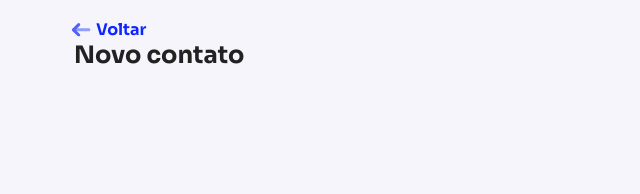
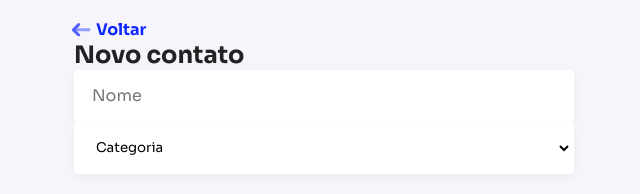
Before and after one commit to pmenta/my-contacts, a React (Create React App) app: page /new in a window 1280 px wide. Shown: the part 138-332 px from the top of the page, without its empty margins (316-956 px from the left). Built offline with nearby package versions, Linux system fonts and the light colour scheme.

Commit message:
created form components

```diff
--- a/src/assets/styles/global.js
+++ b/src/assets/styles/global.js
@@ -18,4 +18,8 @@ export default createGlobalStyle`
   button {
     cursor: pointer;
   }
+
+  input {
+    font-size: 16px;
+  }
 `;
--- /dev/null
+++ b/src/components/Input.js
@@ -0,0 +1,22 @@
+import styled from 'styled-components';
+
+export const Input = styled.input`
+  width: 100%;
+  height: 52px;
+  padding: 0 16px;
+
+  border-radius: 4px;
+  border: 2px solid #fff;
+
+  outline: none;
+
+  background: #fff;
+  box-shadow: 0px 4px 10px rgba(0, 0, 0, 0.04);
+
+  transition: border-color .2s ease-in;
+
+  &:focus {
+    border-color: ${({ theme }) => theme.colors.primary.main};
+  }
+
+`;
--- a/src/components/PageHeader/styles.js
+++ b/src/components/PageHeader/styles.js
@@ -4,6 +4,7 @@ export const Container = styled.header`
   a {
     display: flex;
     align-items: center;
+    width: 75px;
 
     text-decoration: none;
 
--- /dev/null
+++ b/src/components/Select.js
@@ -0,0 +1,22 @@
+import styled from 'styled-components';
+
+export const Select = styled.select`
+  width: 100%;
+  height: 52px;
+  padding: 0 16px;
+
+  border-radius: 4px;
+  border: 2px solid #fff;
+
+  outline: none;
+
+  background: #fff;
+  box-shadow: 0px 4px 10px rgba(0, 0, 0, 0.04);
+
+  transition: border-color .2s ease-in;
+
+  &:focus {
+    border-color: ${({ theme }) => theme.colors.primary.main};
+  }
+
+`;
--- a/src/pages/NewContact/Index.jsx
+++ b/src/pages/NewContact/Index.jsx
@@ -1,5 +1,17 @@
 import { PageHeader } from '../../components/PageHeader';
+import { Input } from '../../components/Input';
+import { Select } from '../../components/Select';
 
 export function NewContact() {
-  return (<PageHeader title="Novo contato" />);
+  return (
+    <>
+      <PageHeader title="Novo contato" />
+      <Input type="text" placeholder="Nome" />
+      <Select>
+        <option>Categoria</option>
+        <option>Instagram</option>
+        <option>Instagram</option>
+      </Select>
+    </>
+  );
 }
```
